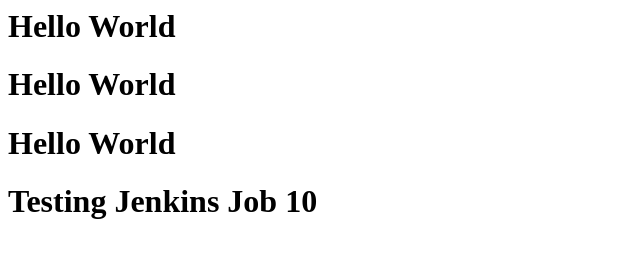
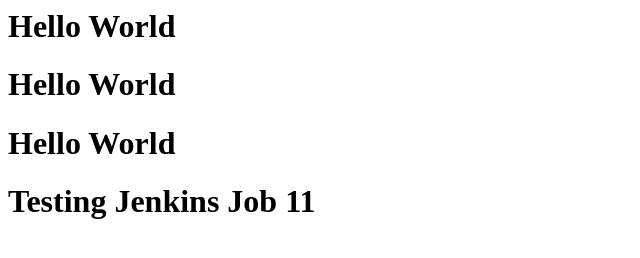
Before and after one commit to mzordok/Testing, a plain HTML site: page index.html in a window 1280 px wide. Shown: the full height of the page, 0-640 px from the left. Drawn offline with Linux system fonts and the light colour scheme.

Commit message:
Modifying index.html

```diff
--- a/index.html
+++ b/index.html
@@ -4,7 +4,7 @@
 	<h1>Hello World</h1>
 	<h1>Hello World</h1>
 	<h1>Hello World</h1>
-		<h1>Testing Jenkins Job 10</h1>
+		<h1>Testing Jenkins Job 11</h1>
 	</body>
 
 </html>
```
